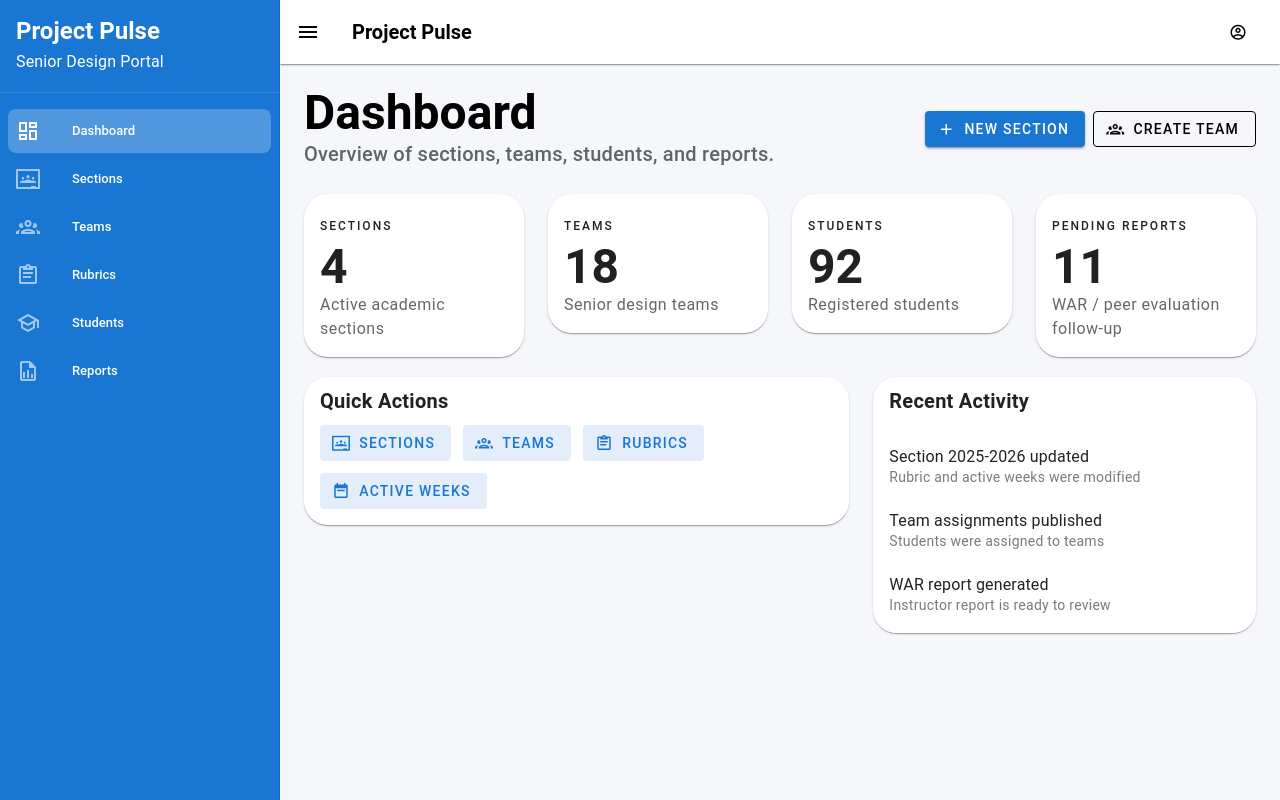
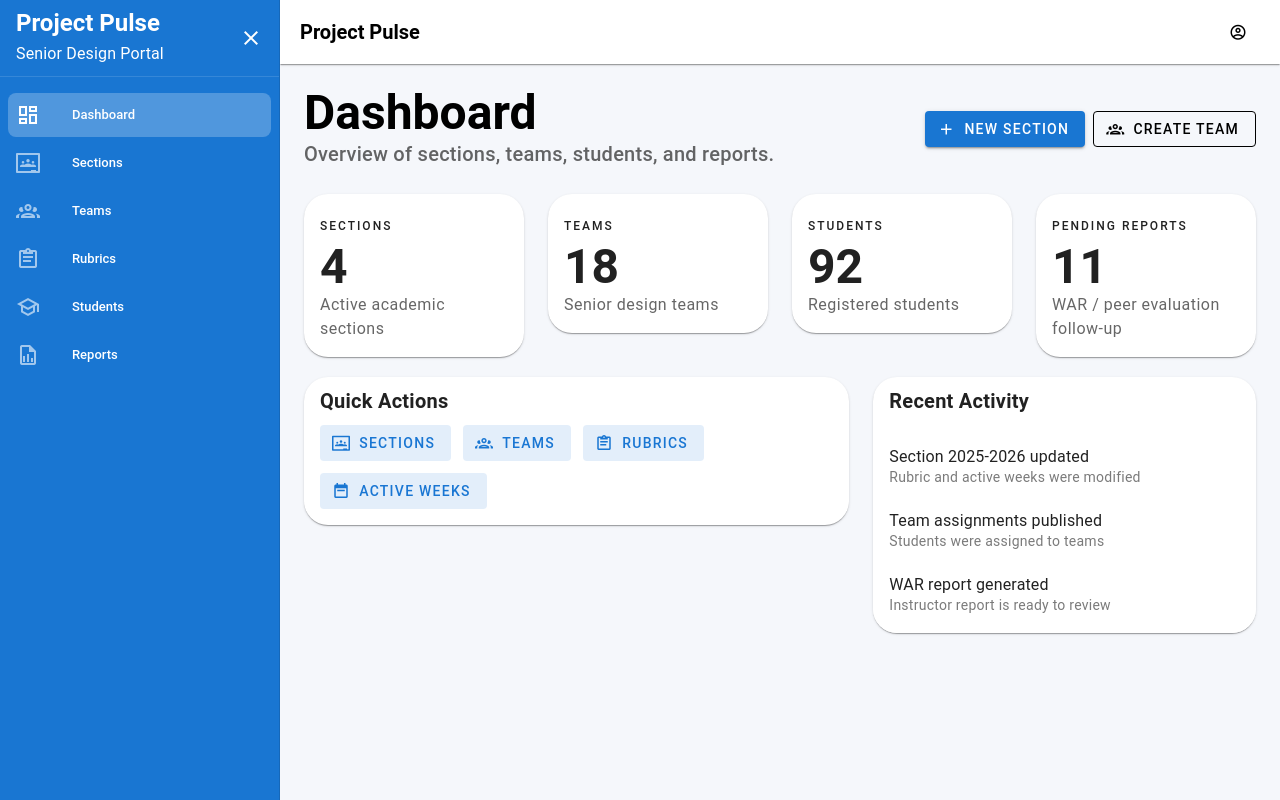
Before and after one commit to kayleechristine/project-pulse, a Vue app in the folder frontend/: page /dashboard in a window 1280 px wide. Built offline with nearby package versions, Linux system fonts and the light colour scheme.

Commit message:
add sidebar toggle for collasible view

```diff
--- a/frontend/src/layouts/MainLayout.vue
+++ b/frontend/src/layouts/MainLayout.vue
@@ -1,9 +1,26 @@
 <template>
   <v-app>
-    <v-navigation-drawer v-model="drawer" width="280" color="primary">
-      <div class="pa-4 text-white">
-        <div class="text-h5 font-weight-bold">Project Pulse</div>
-        <div class="text-subtitle-1">Senior Design Portal</div>
+    <v-navigation-drawer :rail="rail" width="280" rail-width="56" color="primary" permanent>
+      <div style="height: 76px; overflow: hidden; position: relative;">
+        <v-fade-transition>
+          <div
+            v-if="!rail"
+            class="text-white"
+            style="position: absolute; top: 0; bottom: 0; left: 0; right: 56px; display: flex; flex-direction: column; justify-content: center; padding-left: 16px; overflow: hidden;"
+          >
+            <div class="text-h5 font-weight-bold" style="white-space: nowrap;">Project Pulse</div>
+            <div class="text-subtitle-1" style="white-space: nowrap;">Senior Design Portal</div>
+          </div>
+        </v-fade-transition>
+        <div style="position: absolute; right: 0; top: 0; bottom: 0; width: 56px; display: flex; align-items: center; justify-content: center;">
+          <v-btn
+            :icon="rail ? 'mdi-menu' : 'mdi-close'"
+            variant="text"
+            color="white"
+            :ripple="false"
+            @click="rail = !rail"
+          />
+        </div>
       </div>
 
       <v-divider class="mb-2" />
@@ -26,7 +43,6 @@
     </v-navigation-drawer>
 
     <v-app-bar elevation="1" color="white">
-      <v-app-bar-nav-icon @click="drawer = !drawer" />
       <v-toolbar-title class="font-weight-bold">Project Pulse</v-toolbar-title>
       <v-spacer />
       <v-menu>
@@ -64,7 +80,7 @@ import { ref, computed } from 'vue'
 import { useRouter } from 'vue-router'
 import { useAuthStore } from '../stores/auth'
 
-const drawer = ref(true)
+const rail = ref(false)
 const authStore = useAuthStore()
 const router = useRouter()
 
```
